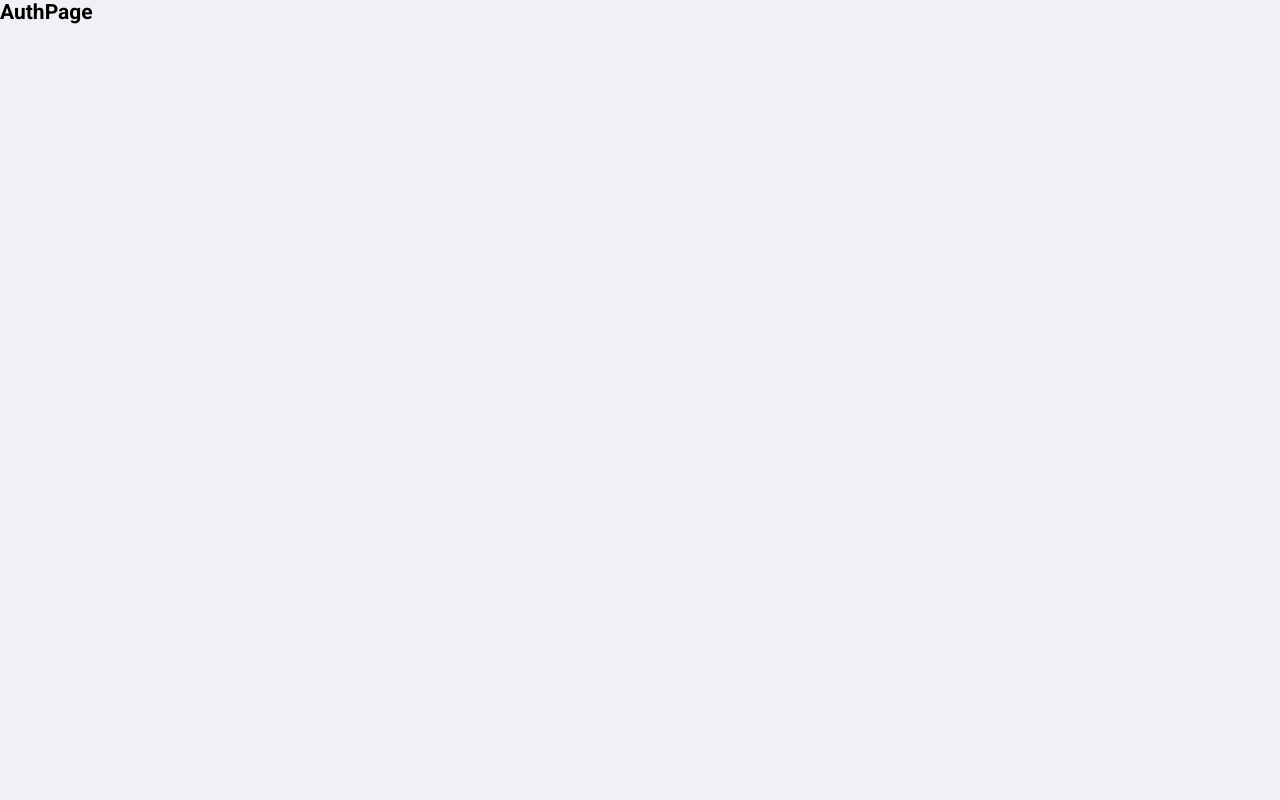
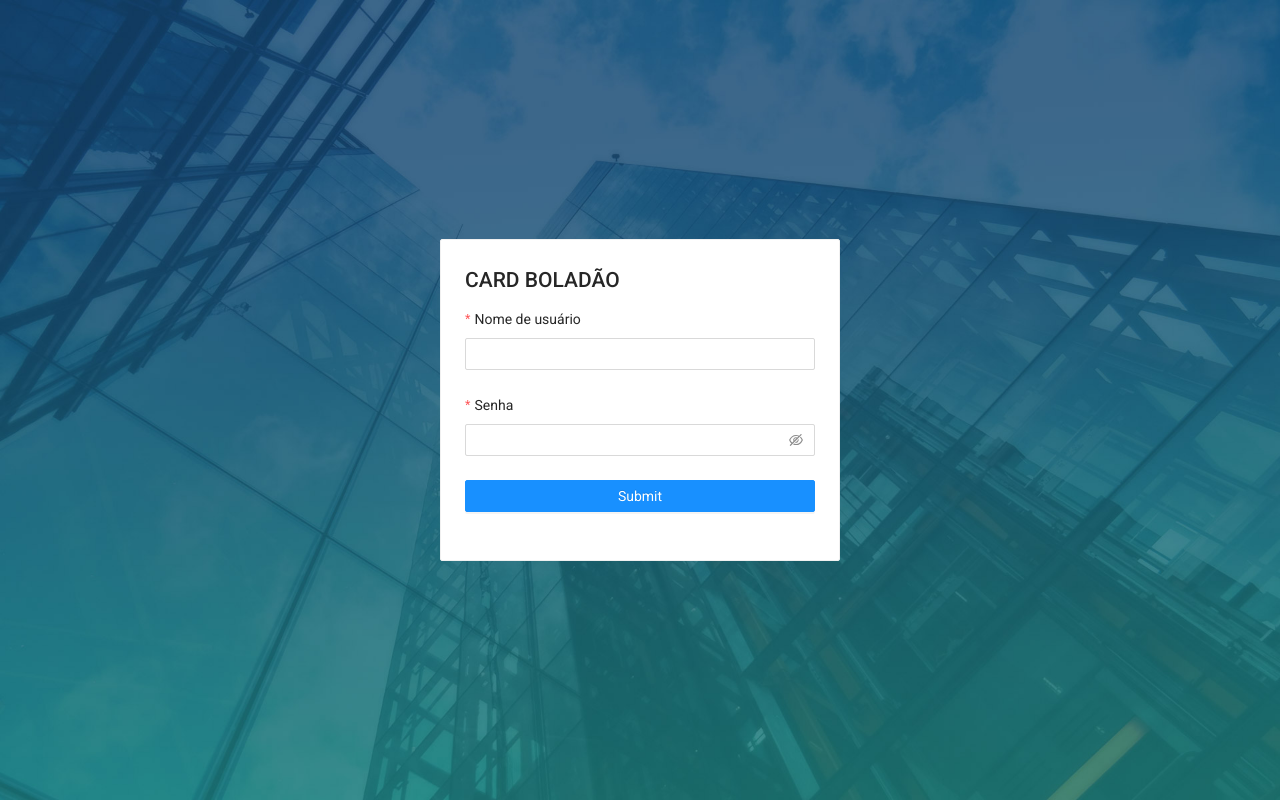
Before and after one commit to IanRMS/ant-design-app, a React (Create React App) app: page / in a window 1280 px wide. Built offline with nearby package versions, Linux system fonts and the light colour scheme.

Commit message:
SignIn form + react-router-dom

```diff
--- a/package.json
+++ b/package.json
@@ -9,7 +9,9 @@
     "antd": "^4.1.1",
     "react": "^16.13.1",
     "react-dom": "^16.13.1",
-    "react-scripts": "3.4.1"
+    "react-router-dom": "^5.1.2",
+    "react-scripts": "3.4.1",
+    "styled-components": "^5.1.0"
   },
   "scripts": {
     "start": "react-scripts start",
--- a/src/Pages/AuthPage/index.js
+++ b/src/Pages/AuthPage/index.js
@@ -1,5 +1,52 @@
 import React from "react";
+import { Card, Form, Input, Button } from "antd";
+import "antd/dist/antd.css";
+
+import { Container } from "./styles";
 
 export default function AuthPage() {
-  return <h2>AuthPage</h2>;
+  return (
+    <Container>
+      <Card className={["w100", "m-w400"]}>
+        <h2>CARD BOLADÃO</h2>
+        <Form
+          onFinish={(values) => console.log(values)}
+          onFinishFailed={(error) => console.log(error)}
+          name="loginForm"
+          layout="vertical"
+        >
+          <Form.Item
+            label="Nome de usuário"
+            name="username"
+            rules={[
+              {
+                required: true,
+                message: "Insira o nome de seu usuário!",
+              },
+            ]}
+          >
+            <Input autoComplete={false} autoCapitalize={true} />
+          </Form.Item>
+
+          <Form.Item
+            label="Senha"
+            name="password"
+            rules={[
+              {
+                required: true,
+                message: "Insira sua senha!",
+              },
+            ]}
+          >
+            <Input.Password autoComplete={false} autoCapitalize={true} />
+          </Form.Item>
+          <Form.Item>
+            <Button className="w100" type="primary" htmlType="submit">
+              Submit
+            </Button>
+          </Form.Item>
+        </Form>
+      </Card>
+    </Container>
+  );
 }
--- a/src/Pages/AuthPage/styles.js
+++ b/src/Pages/AuthPage/styles.js
@@ -0,0 +1,14 @@
+import styled from "styled-components";
+import background from '../../utils/assets/images/background.jpg';
+
+export const Container = styled.div`
+  position: absolute;
+  width: 100%;
+  height: 100%;
+  display: flex;
+  justify-content: center;
+  align-items: center;
+  background-image: url(${background});
+  background-size: cover;
+  /* background-color: #fff; */
+`;
--- a/src/global.css
+++ b/src/global.css
@@ -16,3 +16,11 @@ body {
 button {
   cursor: pointer;
 }
+
+.w100 {
+  width: 100%;
+}
+
+.m-w400 {
+  max-width: 400px;
+}
```
Also changed, not shown: src/utils/assets/images/background.jpg (added), 1 other file (tests, documents, lock files or other folders).
